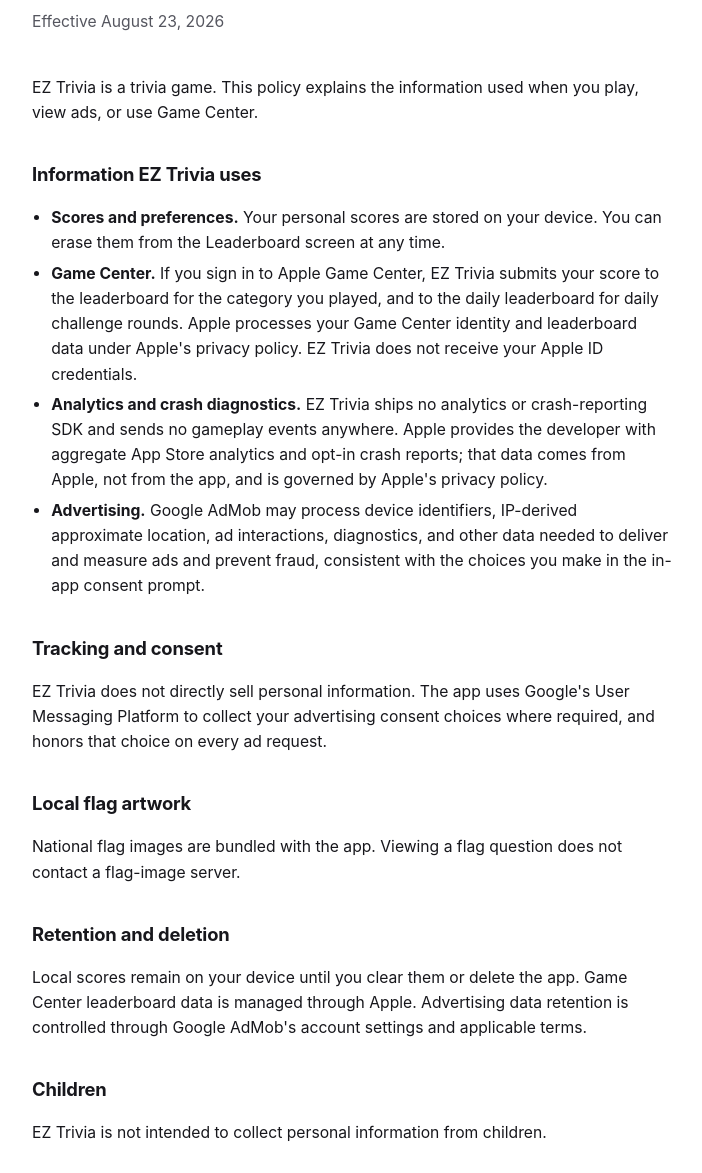
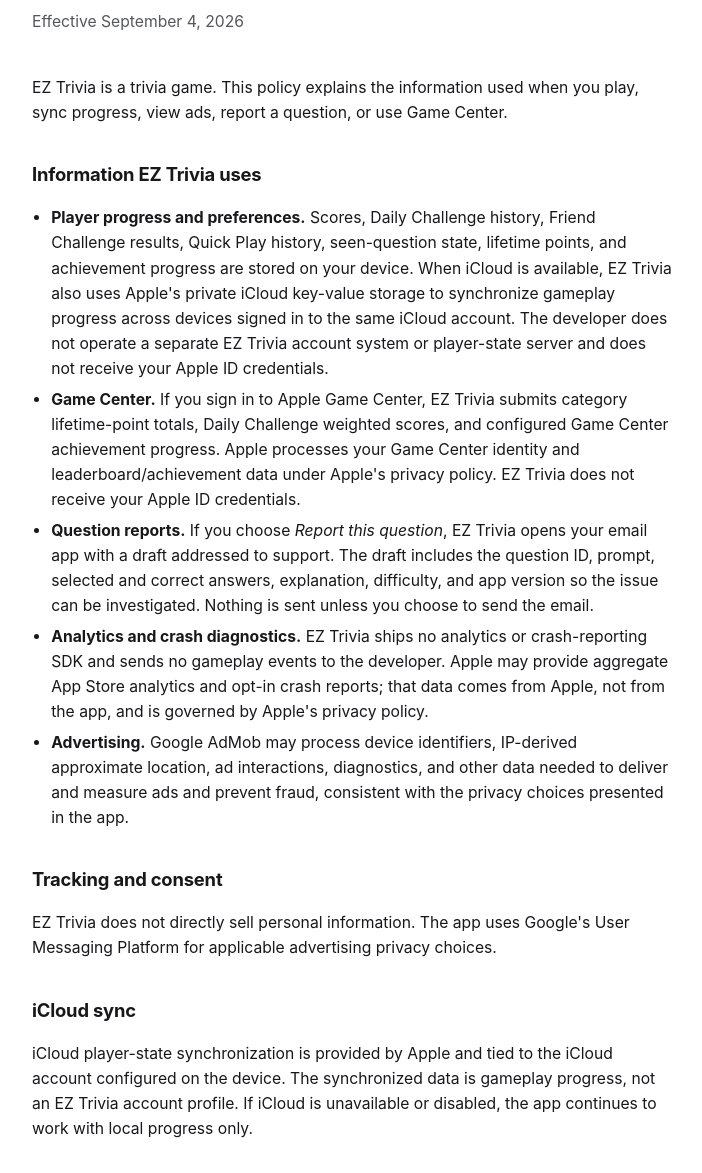
Before and after one commit to killjoy00/EZTrivia, a plain HTML site: page docs/privacy.html in a window 1280 px wide. Shown: the part 166-1339 px from the top of the page, without its empty margins (288-990 px from the left). Drawn offline with Linux system fonts and the light colour scheme.

Commit message:
Update public privacy page for iCloud and question reporting

```diff
--- a/docs/privacy.html
+++ b/docs/privacy.html
@@ -14,32 +14,36 @@
   </a>
 
   <h1>Privacy Policy</h1>
-  <p class="dek">Effective August 23, 2026</p>
+  <p class="dek">Effective September 4, 2026</p>
 
-  <p>EZ Trivia is a trivia game. This policy explains the information used when you play, view ads, or use Game Center.</p>
+  <p>EZ Trivia is a trivia game. This policy explains the information used when you play, sync progress, view ads, report a question, or use Game Center.</p>
 
   <h2>Information EZ Trivia uses</h2>
   <ul>
-    <li><strong>Scores and preferences.</strong> Your personal scores are stored on your device. You can erase them from the Leaderboard screen at any time.</li>
-    <li><strong>Game Center.</strong> If you sign in to Apple Game Center, EZ Trivia submits your score to the leaderboard for the category you played, and to the daily leaderboard for daily challenge rounds. Apple processes your Game Center identity and leaderboard data under Apple's privacy policy. EZ Trivia does not receive your Apple ID credentials.</li>
-    <li><strong>Analytics and crash diagnostics.</strong> EZ Trivia ships no analytics or crash-reporting SDK and sends no gameplay events anywhere. Apple provides the developer with aggregate App Store analytics and opt-in crash reports; that data comes from Apple, not from the app, and is governed by Apple's privacy policy.</li>
-    <li><strong>Advertising.</strong> Google AdMob may process device identifiers, IP-derived approximate location, ad interactions, diagnostics, and other data needed to deliver and measure ads and prevent fraud, consistent with the choices you make in the in-app consent prompt.</li>
+    <li><strong>Player progress and preferences.</strong> Scores, Daily Challenge history, Friend Challenge results, Quick Play history, seen-question state, lifetime points, and achievement progress are stored on your device. When iCloud is available, EZ Trivia also uses Apple's private iCloud key-value storage to synchronize gameplay progress across devices signed in to the same iCloud account. The developer does not operate a separate EZ Trivia account system or player-state server and does not receive your Apple ID credentials.</li>
+    <li><strong>Game Center.</strong> If you sign in to Apple Game Center, EZ Trivia submits category lifetime-point totals, Daily Challenge weighted scores, and configured Game Center achievement progress. Apple processes your Game Center identity and leaderboard/achievement data under Apple's privacy policy. EZ Trivia does not receive your Apple ID credentials.</li>
+    <li><strong>Question reports.</strong> If you choose <em>Report this question</em>, EZ Trivia opens your email app with a draft addressed to support. The draft includes the question ID, prompt, selected and correct answers, explanation, difficulty, and app version so the issue can be investigated. Nothing is sent unless you choose to send the email.</li>
+    <li><strong>Analytics and crash diagnostics.</strong> EZ Trivia ships no analytics or crash-reporting SDK and sends no gameplay events to the developer. Apple may provide aggregate App Store analytics and opt-in crash reports; that data comes from Apple, not from the app, and is governed by Apple's privacy policy.</li>
+    <li><strong>Advertising.</strong> Google AdMob may process device identifiers, IP-derived approximate location, ad interactions, diagnostics, and other data needed to deliver and measure ads and prevent fraud, consistent with the privacy choices presented in the app.</li>
   </ul>
 
   <h2>Tracking and consent</h2>
-  <p>EZ Trivia does not directly sell personal information. The app uses Google's User Messaging Platform to collect your advertising consent choices where required, and honors that choice on every ad request.</p>
+  <p>EZ Trivia does not directly sell personal information. The app uses Google's User Messaging Platform for applicable advertising privacy choices.</p>
+
+  <h2>iCloud sync</h2>
+  <p>iCloud player-state synchronization is provided by Apple and tied to the iCloud account configured on the device. The synchronized data is gameplay progress, not an EZ Trivia account profile. If iCloud is unavailable or disabled, the app continues to work with local progress only.</p>
 
   <h2>Local flag artwork</h2>
   <p>National flag images are bundled with the app. Viewing a flag question does not contact a flag-image server.</p>
 
   <h2>Retention and deletion</h2>
-  <p>Local scores remain on your device until you clear them or delete the app. Game Center leaderboard data is managed through Apple. Advertising data retention is controlled through Google AdMob's account settings and applicable terms.</p>
+  <p>Recent category-round history can be cleared from the Scores screen. Daily Challenge history, Friend Challenge results, Quick Play history, lifetime points, and achievement facts are retained as player progress and may be synchronized through iCloud. Deleting the app removes its local copy; iCloud-synchronized key-value data may remain associated with your iCloud account under Apple's controls. Game Center leaderboard and achievement data is managed through Apple. Advertising data retention is controlled through Google AdMob and its applicable terms.</p>
 
   <h2>Children</h2>
   <p>EZ Trivia is not intended to collect personal information from children.</p>
 
   <h2>Your choices</h2>
-  <p>You can play without Game Center by declining sign-in, clear your local scores inside the app at any time, change your ad consent choice from the Scores tab, limit ad tracking in iOS Settings, and delete the app to remove its local data. Requests concerning data processed by Apple or Google should be directed to those providers.</p>
+  <p>You can play without Game Center by declining sign-in, clear recent category-round history inside the app, manage iCloud availability in iOS Settings, manage available advertising privacy choices in the app, limit tracking in iOS Settings, and delete the app to remove its local data. Requests concerning data processed by Apple or Google should also be directed to those providers.</p>
 
   <h2>Contact and changes</h2>
   <p>Privacy questions can be sent to <a href="mailto:killjoy00@yahoo.com">killjoy00@yahoo.com</a> or filed at <a href="https://github.com/killjoy00/EZTrivia/issues">github.com/killjoy00/EZTrivia/issues</a>. Material changes will be published on this page with a revised effective date.</p>
```
